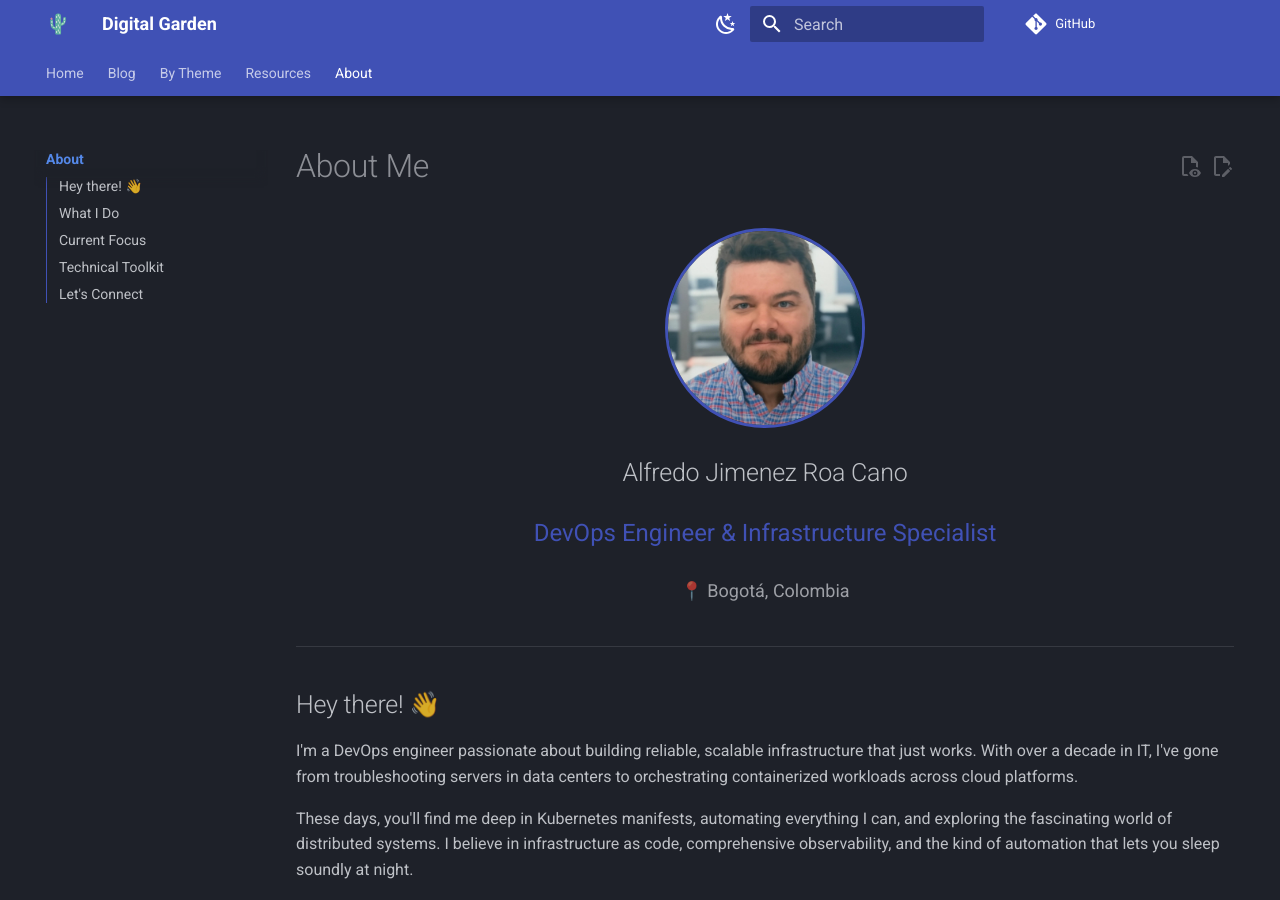
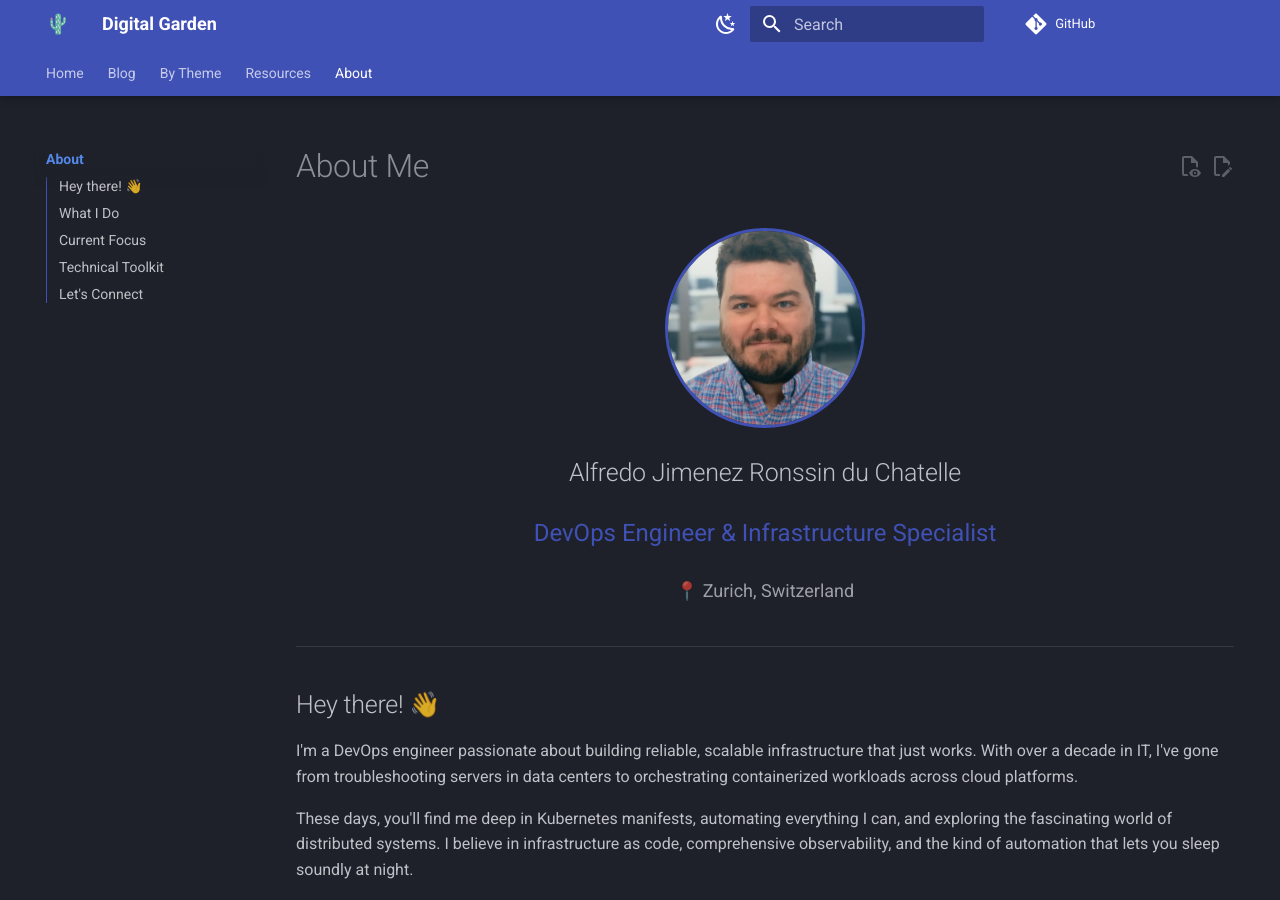
Before and after one commit to alfredojrc/digital-garden, an MkDocs documentation site: the page built from docs/about/index.md, in a window 1280 px wide and 900 px high. Built offline with MkDocs 1.6.1 and Material for MkDocs 9.7.7, drawn with Linux system fonts in a browser that asks for light colours; comment, search, counter and statistics services are not loaded.

Commit message:
fix: Correct name and location on About page
Updated to correct information:
- Name: Alfredo Jimenez Ronssin du Chatelle
- Location: Zurich, Switzerland

🤖 Generated with [Claude Code](https://claude.com/claude-code)

Co-Authored-By: Claude <noreply@anthropic.com>

```diff
--- a/docs/about/index.md
+++ b/docs/about/index.md
@@ -2,9 +2,9 @@
 
 <div style="text-align: center; margin: 2rem 0;">
   <img src="../assets/images/alf_bg.jpg" alt="Alfredo Jimenez" style="border-radius: 50%; width: 200px; height: 200px; object-fit: cover; border: 3px solid var(--md-primary-fg-color);">
-  <h2 style="margin-top: 1rem;">Alfredo Jimenez Roa Cano</h2>
+  <h2 style="margin-top: 1rem;">Alfredo Jimenez Ronssin du Chatelle</h2>
   <p style="font-size: 1.2rem; color: var(--md-primary-fg-color);">DevOps Engineer & Infrastructure Specialist</p>
-  <p style="font-size: 0.9rem; opacity: 0.8;">📍 Bogotá, Colombia</p>
+  <p style="font-size: 0.9rem; opacity: 0.8;">📍 Zurich, Switzerland</p>
 </div>
 
 ---
```
